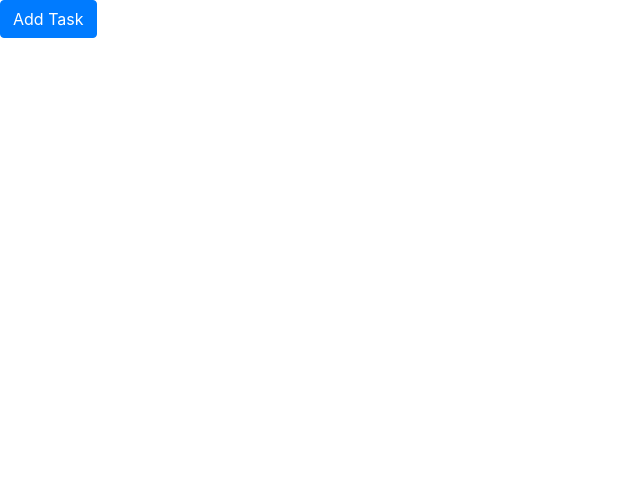
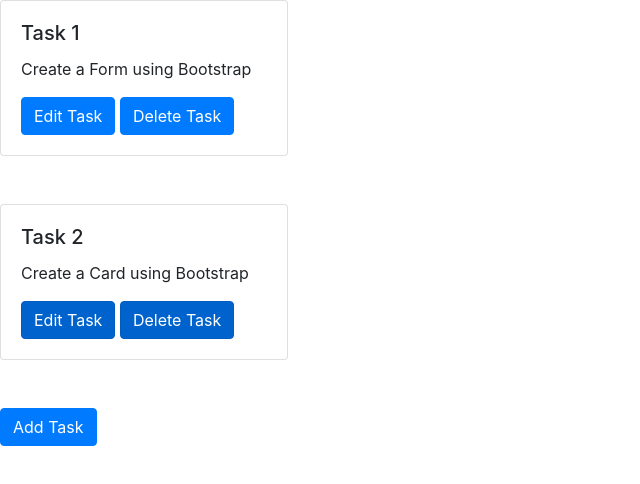
Before and after one commit to aljanabi22/final-project, a plain HTML site: page index.html in a window 1280 px wide. Shown: the whole page, without its empty margins (0-640 px from the left). Drawn offline with nearby package versions, Linux system fonts and the light colour scheme.

Commit message:
added bootstrap cards

```diff
--- a/index.html
+++ b/index.html
@@ -18,10 +18,30 @@
   </head>
   <body>
 
+    <div class="card" style="width: 18rem;">
+  <div class="card-body">
+    <h5 class="card-title">Task 1</h5>
+    <p class="card-text">Create a Form using Bootstrap</p>
+    <a href="#" class="btn btn-primary">Edit Task</a>
+    <a href="#" class="btn btn-primary">Delete Task</a>
+  </div>
+</div>
+<br>
+<br>
+ <div class="card" style="width: 18rem;">
+  <div class="card-body">
+    <h5 class="card-title">Task 2</h5>
+    <p class="card-text">Create a Card using Bootstrap</p>
+    <a href="#" class="btn btn-primary active">Edit Task</a>
+    <a href="#" class="btn btn-primary active">Delete Task</a>
+  </div>
+</div>
     <!-- Button trigger modal -->
+    <br>
+    <br>
     <button
       type="button"
-      class="btn btn-primary d-flex justify-content-center"
+      class="btn btn-primary"
       data-bs-toggle="modal"
       data-bs-target="#exampleModal"
 
@@ -133,6 +153,8 @@
         </div>
       </div>
     </div>
+
+
     <script
       src="https://cdn.jsdelivr.net/npm/bootstrap@5.0.0-beta3/dist/js/bootstrap.bundle.min.js"
       integrity="sha384-JEW9xMcG8R+pH31jmWH6WWP0WintQrMb4s7ZOdauHnUtxwoG2vI5DkLtS3qm9Ekf"
```
